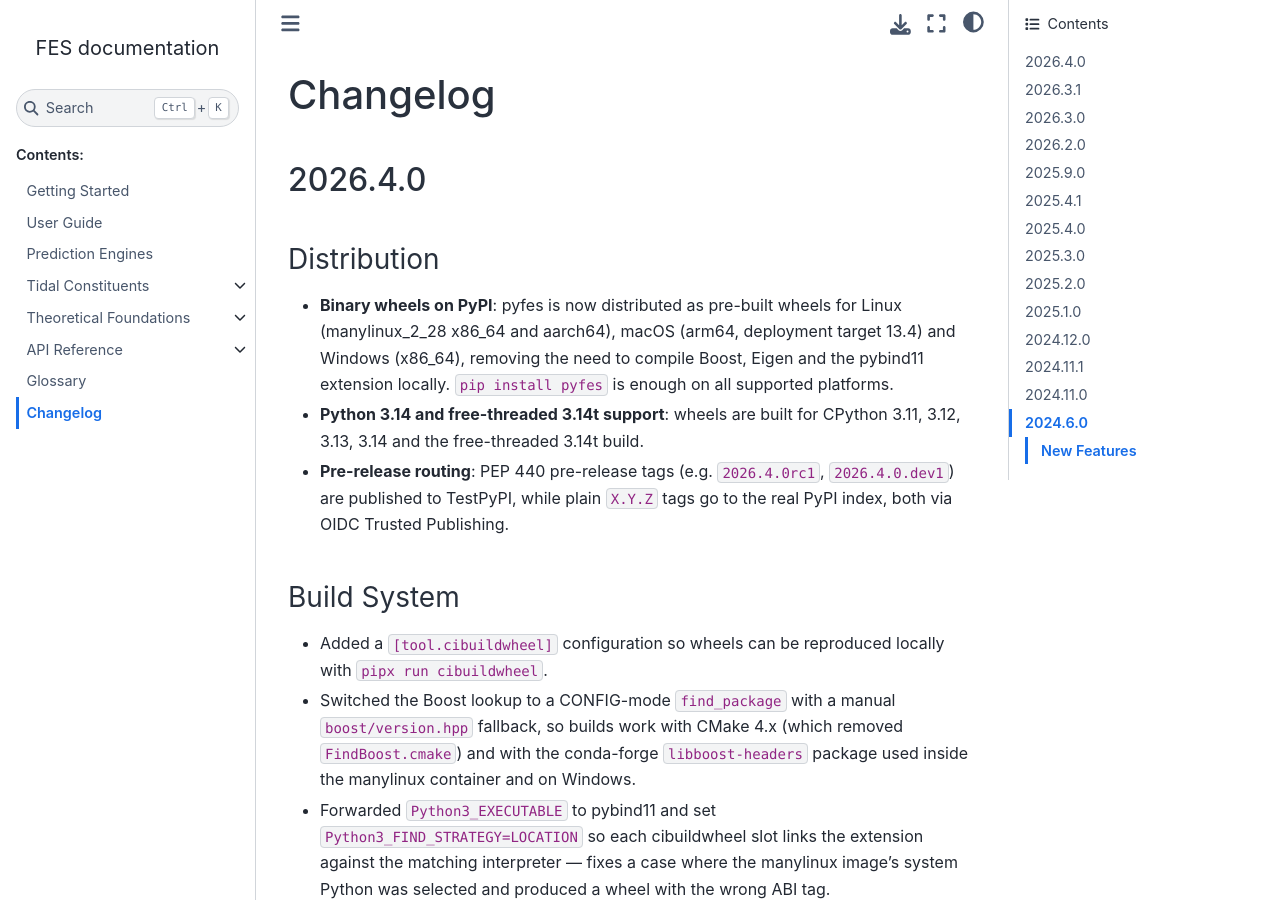
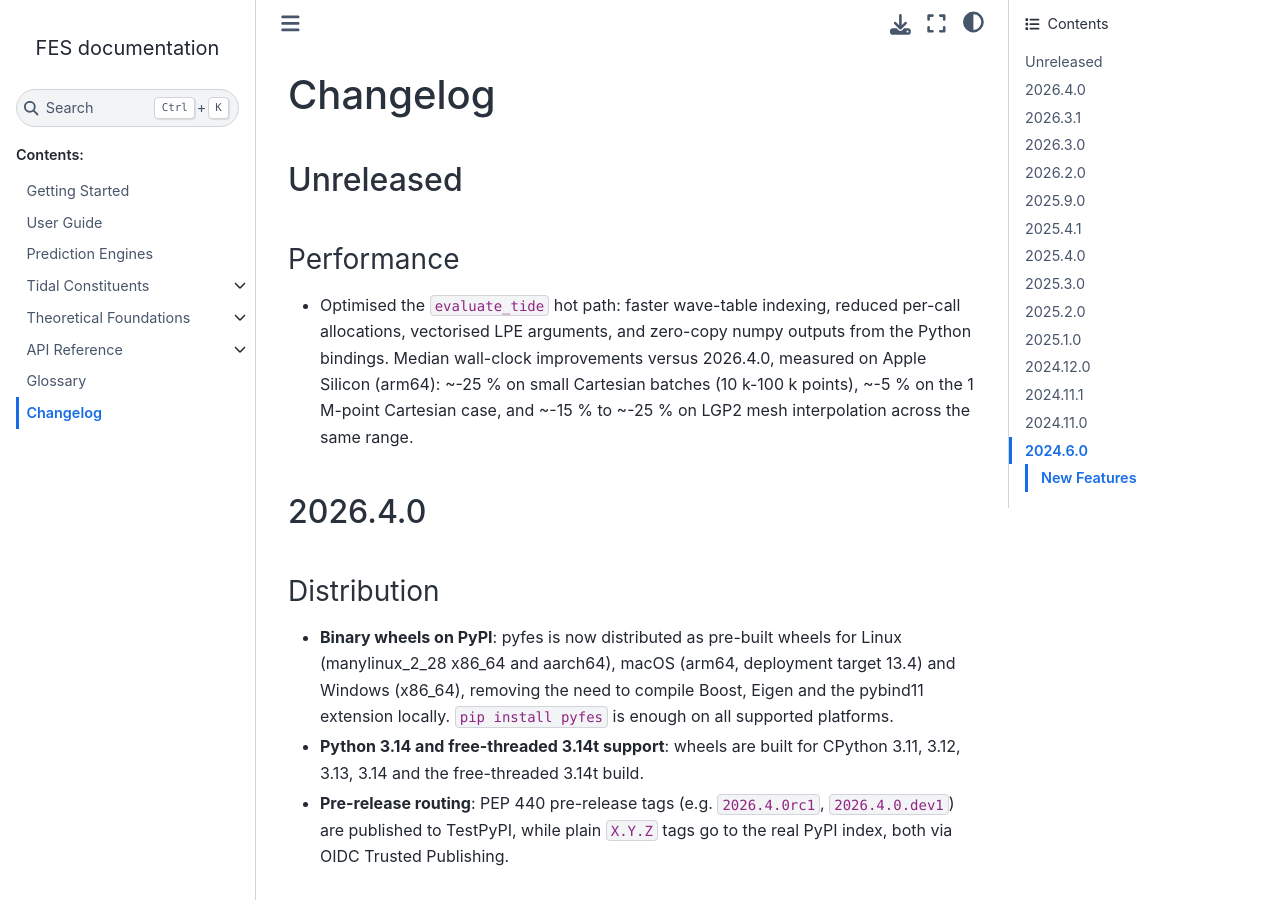
Before and after one commit to CNES/aviso-fes, a Sphinx documentation site: the page built from docs/source/changelog.rst, in a window 1280 px wide and 900 px high. Built offline with Sphinx 7.4.7 and the Sphinx Book theme 1.1.4, drawn with Linux system fonts in a browser that asks for light colours; pages that are not in the unit, such as notebooks, are missing from menus.

Commit message:
feat: optimize evaluate_tide hot path with improved wave-table indexing and reduced allocations

```diff
--- a/docs/source/changelog.rst
+++ b/docs/source/changelog.rst
@@ -2,6 +2,19 @@
 
 Changelog
 #########
+
+Unreleased
+==========
+
+Performance
+-----------
+* Optimised the ``evaluate_tide`` hot path: faster wave-table indexing,
+  reduced per-call allocations, vectorised LPE arguments, and zero-copy
+  numpy outputs from the Python bindings. Median wall-clock improvements
+  versus 2026.4.0, measured on Apple Silicon (arm64): ~-25 % on small
+  Cartesian batches (10 k-100 k points), ~-5 % on the 1 M-point Cartesian
+  case, and ~-15 % to ~-25 % on LGP2 mesh interpolation across the same
+  range.
 
 2026.4.0
 ========
```
